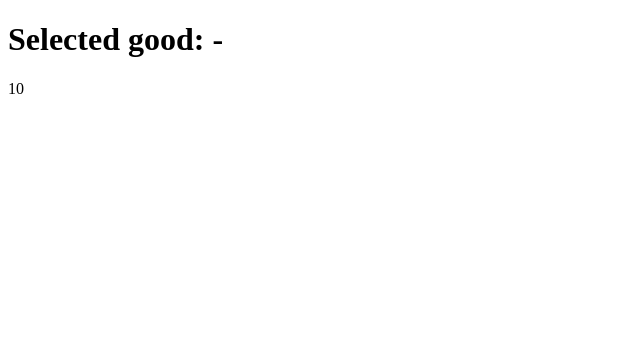
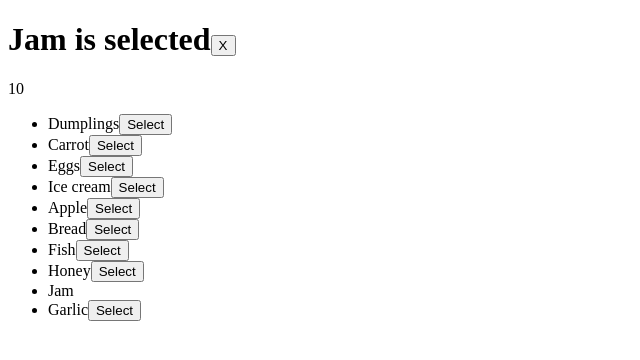
Before and after one commit to mate-academy/react_goods-selector, a React (Create React App) app: page / in a window 1280 px wide. Shown: the top 360 px of the page, without its empty margins (0-640 px from the left). Built offline with nearby package versions, Linux system fonts and the light colour scheme.

Commit message:
required tasks

```diff
--- a/src/App.tsx
+++ b/src/App.tsx
@@ -1,7 +1,9 @@
 import React from 'react';
 import './App.scss';
 
-const goodsFromServer: string[] = [
+type Good = string;
+
+const goodsFromServer: Good[] = [
   'Dumplings',
   'Carrot',
   'Eggs',
@@ -14,11 +16,64 @@ const goodsFromServer: string[] = [
   'Garlic',
 ];
 
-const App: React.FC = () => (
-  <div className="App">
-    <h1>Selected good: -</h1>
-    {goodsFromServer.length}
-  </div>
-);
+type State = {
+  selectedGood: Good
+};
+
+class App extends React.Component<{}, State> {
+  state = {
+    selectedGood: 'Jam',
+  };
+
+  goodSelector = (selectedGood: Good) => {
+    this.setState({ selectedGood });
+  };
+
+  render(): React.ReactNode {
+    const { selectedGood } = this.state;
+    const resetButton = (
+      <button
+        type="button"
+        onClick={() => this.setState({ selectedGood: '' })}
+      >
+        X
+      </button>
+    );
+
+    return (
+      <div className="App">
+        {selectedGood
+          ? (
+            <>
+              <h1>
+                {`${selectedGood} is selected`}
+                {resetButton}
+              </h1>
+            </>
+          )
+          : <h1>No goods selected</h1>}
+        {goodsFromServer.length}
+        <ul>
+          {goodsFromServer.map(good => (
+            <>
+              <li key={good}>
+                {good}
+                {selectedGood !== good
+                  && (
+                    <button
+                      type="button"
+                      onClick={() => this.goodSelector(good)}
+                    >
+                      Select
+                    </button>
+                  )}
+              </li>
+            </>
+          ))}
+        </ul>
+      </div>
+    );
+  }
+}
 
 export default App;
```
Also changed, not shown: package.json (line endings or trailing spaces).
